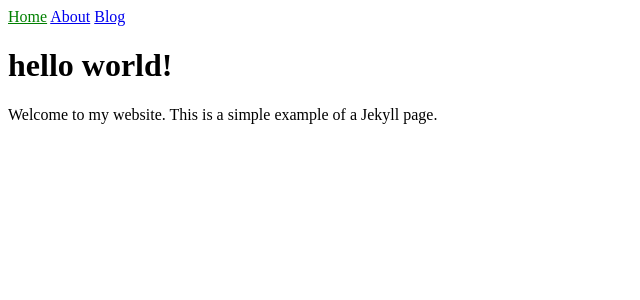
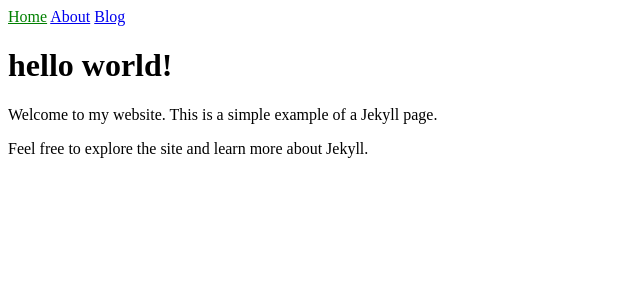
Before and after one commit to bstamenkovits/blog, a Jekyll site: the page built from index.html, in a window 1280 px wide. Shown: the top 300 px of the page, without its empty margins (0-640 px from the left). Built offline with Jekyll 4.4.1, drawn with Linux system fonts in a browser that asks for light colours.

```diff
--- a/index.html
+++ b/index.html
@@ -4,3 +4,4 @@ title: Home
 ---
 <h1>{{ "Hello World!" | downcase }}</h1>
 <p>Welcome to my website. This is a simple example of a Jekyll page.</p>
+<p>Feel free to explore the site and learn more about Jekyll.</p>
```
